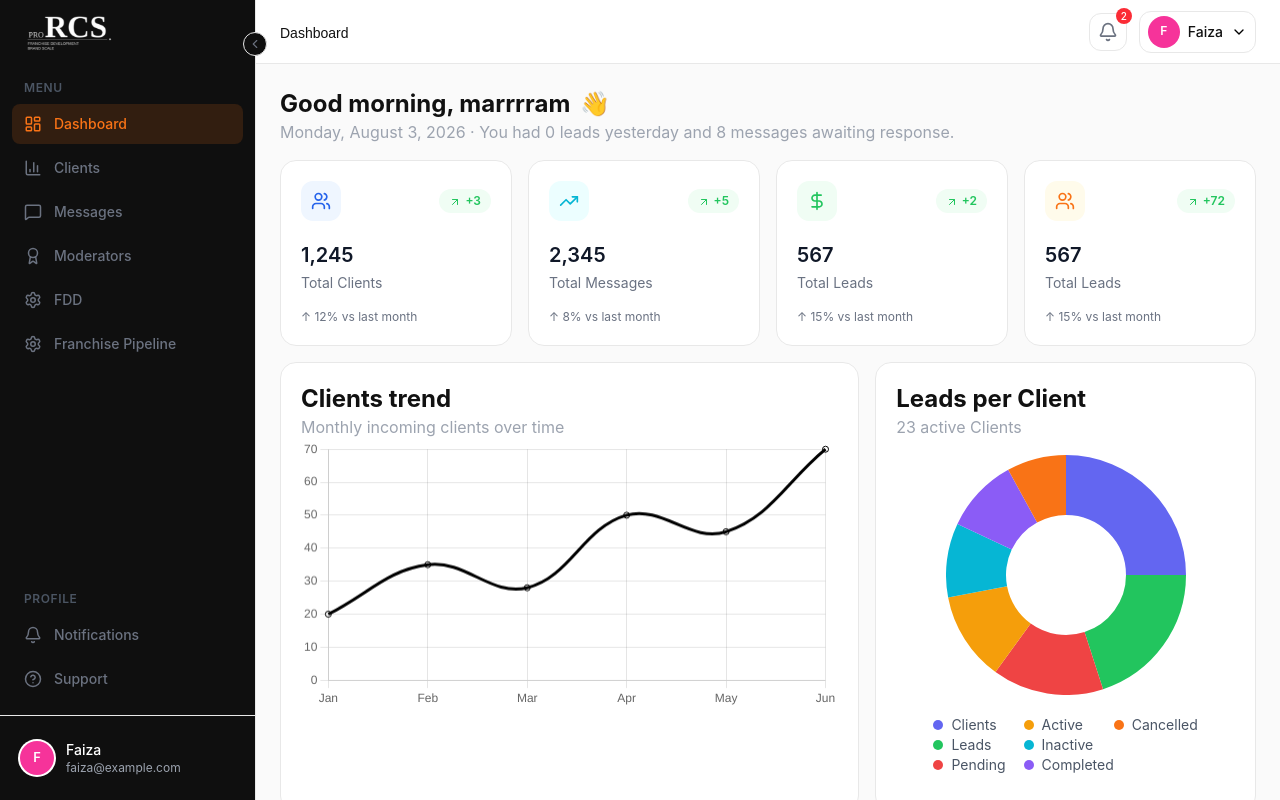
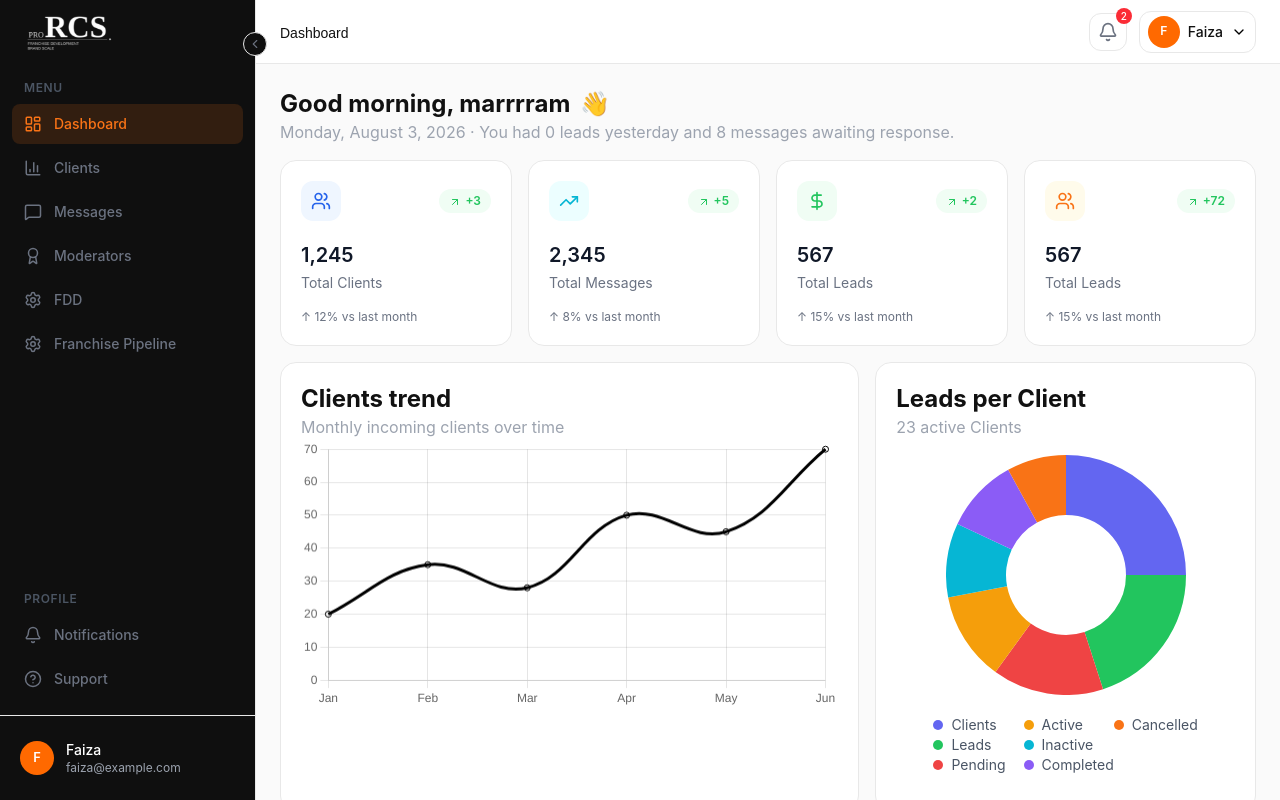
Before and after one commit to hamza-nafasat/rcs-frontend, a React (Vite) app: page /dashboard in a window 1280 px wide. Built offline with nearby package versions, Linux system fonts and the light colour scheme.

Commit message:
pink color removed and border also

```diff
--- a/src/components/shared/Avatar.jsx
+++ b/src/components/shared/Avatar.jsx
@@ -2,16 +2,15 @@ import { useState } from "react";
 
 const COLORS = [
   "bg-red-500",
-  "bg-pink-500",
-  "bg-purple-500",
+  "bg-orange-500",
+  "bg-amber-500",
+  "bg-yellow-500",
+  "bg-green-500",
+  "bg-teal-500",
+  "bg-cyan-500",
+  "bg-blue-500",
   "bg-indigo-500",
-  "bg-blue-500",
-  "bg-cyan-500",
-  "bg-teal-500",
-  "bg-green-500",
-  "bg-lime-500",
-  "bg-yellow-500",
-  "bg-orange-500",
+  "bg-violet-500",
 ];
 
 function getColorFromName(name = "") {
@@ -60,7 +59,7 @@ export default function Avatar({
           fontSize,
           backgroundColor: color,
         }}
-        className={`shrink-0 ${bgClass} ring-2 ring-white text-white ${rounded} flex items-center justify-center font-semibold ${className}`}
+        className={`shrink-0 ${bgClass} text-white ${rounded} flex items-center justify-center font-semibold ${className}`}
       >
         {initials || "?"}
       </div>
```
